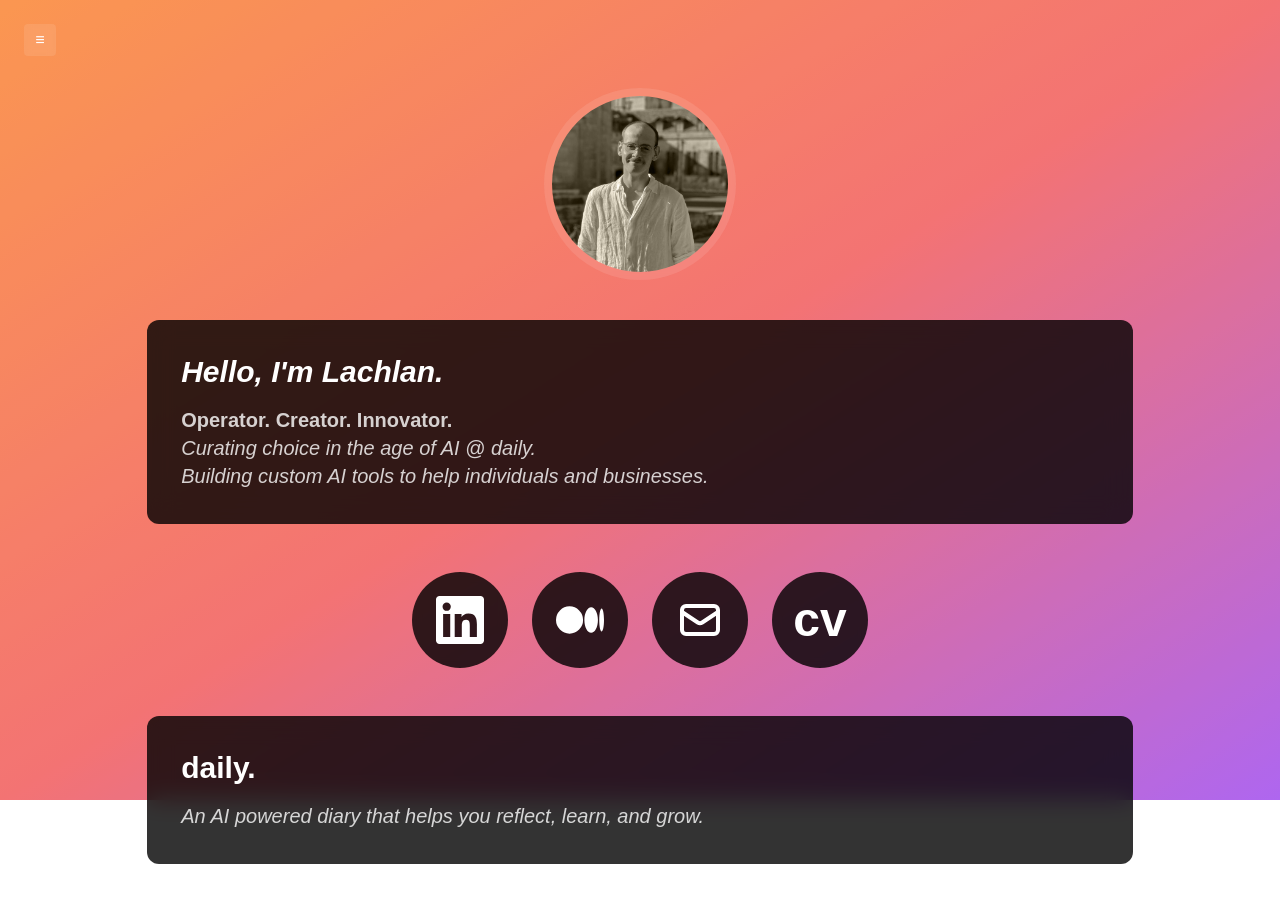
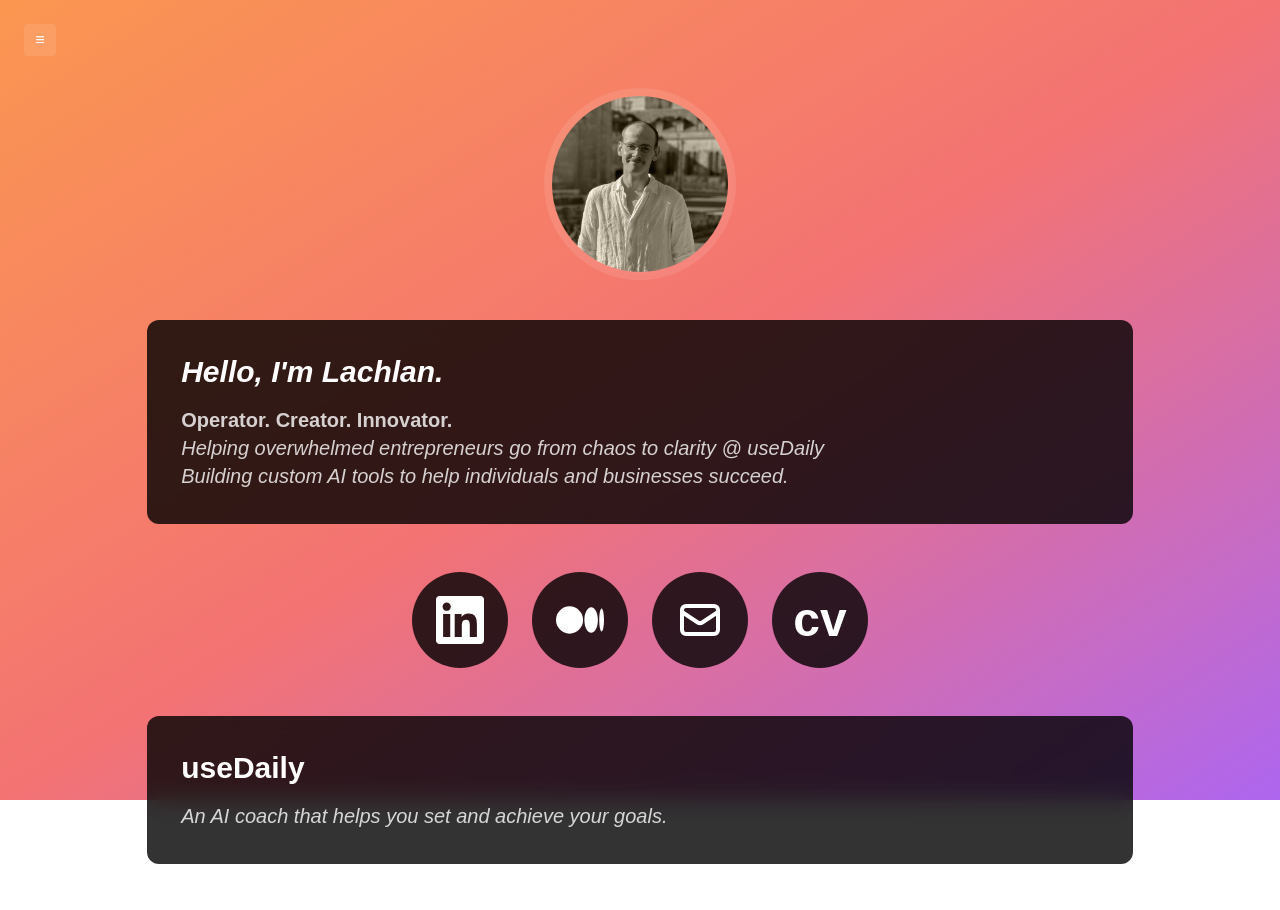
Before and after one commit to lchavasse/lachlan, a Next.js app: page / in a window 1280 px wide. Shown: the top 910 px of the page. Built offline with nearby package versions, Linux system fonts and the light colour scheme.

Commit message:
updated home page copy a touch

```diff
--- a/src/app/blog/page.tsx
+++ b/src/app/blog/page.tsx
@@ -67,7 +67,7 @@ export default async function BlogPage() {
                 </span>
               </h1>
               <p className="text-white/90 text-xl md:text-2xl max-w-3xl mx-auto leading-relaxed">
-                Thoughts on product, technology, and building the future
+                Thoughts on Product, Technology, and Building the Future
               </p>
             </div>
           </div>
--- a/src/app/blog/posts/a-reflection-on-san-francisco.mdx
+++ b/src/app/blog/posts/a-reflection-on-san-francisco.mdx
@@ -1,5 +1,5 @@
 ---
-title: A reflection on San Francisco - the Golden City?
+title: A Reflection on San Francisco - the Golden City?
 date: 2025-08-30
 description: "Reflections on a trip to the promised land of startups by a struggling british founder."
 keywords: ["San Francisco", "startup culture", "tech industry", "entrepreneurship", "Silicon Valley", "founder experience", "tech events", "startup ecosystem", "business travel", "London vs San Francisco", "startup mindset", "tech meetups"]
--- a/src/app/page.tsx
+++ b/src/app/page.tsx
@@ -150,8 +150,8 @@ export default function Component() {
                     Operator. Creator. Innovator.
                   </p>
                   <p className="text-white/80 italic">
-                    Curating choice in the age of AI @ daily. <br />
-                    Building custom AI tools to help individuals and businesses.
+                    Helping overwhelmed entrepreneurs go from chaos to clarity @ useDaily <br />
+                    Building custom AI tools to help individuals and businesses succeed.
                   </p>
                 </div>
               </Block>
@@ -167,9 +167,9 @@ export default function Component() {
               {/* Daily */}
               <Block>
                 <a href="https://daily.lachlan.xyz/" target="_blank" rel="noopener noreferrer">
-                  <h2 className="text-2xl md:text-3xl font-semibold text-white mb-4">daily.</h2>
+                  <h2 className="text-2xl md:text-3xl font-semibold text-white mb-4">useDaily</h2>
                   <p className="text-white/80 italic">
-                    An AI powered diary that helps you reflect, learn, and grow.
+                    An AI coach that helps you set and achieve your goals.
                   </p>
                 </a>
               </Block>
```
